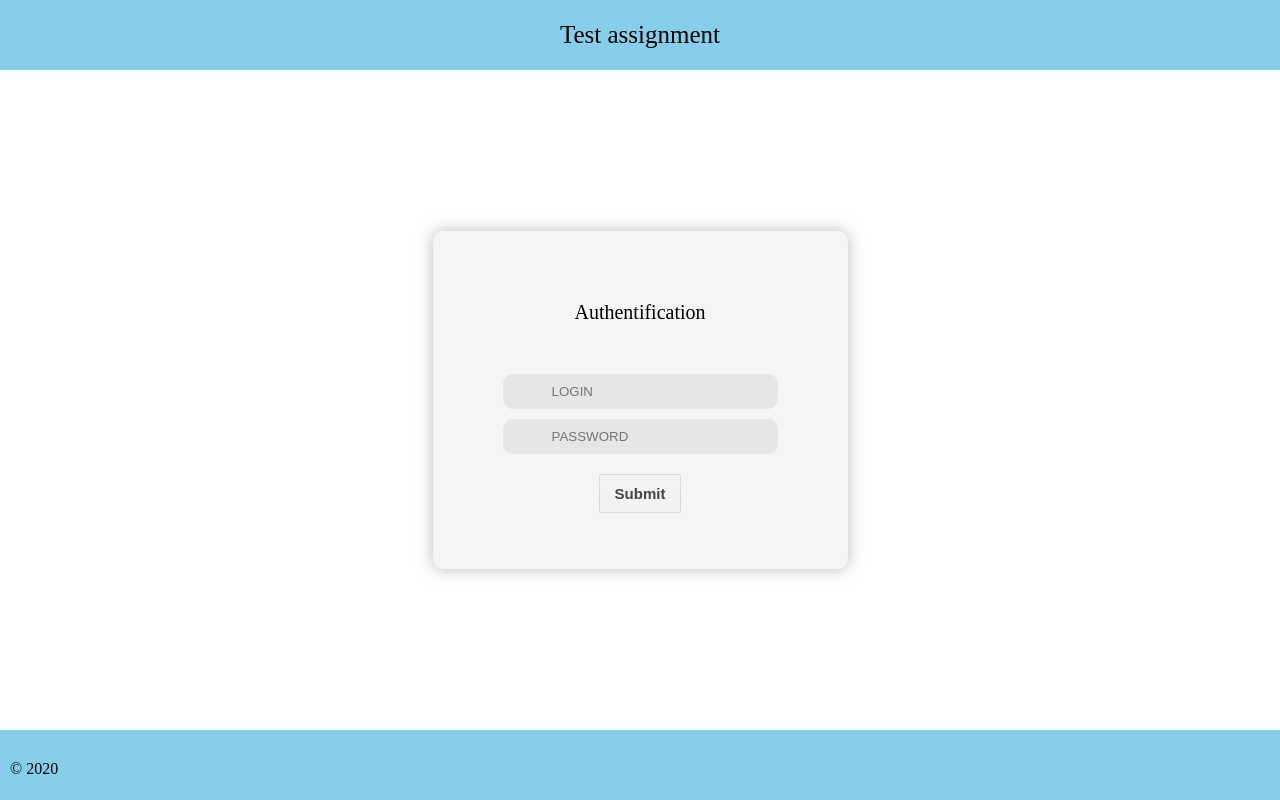
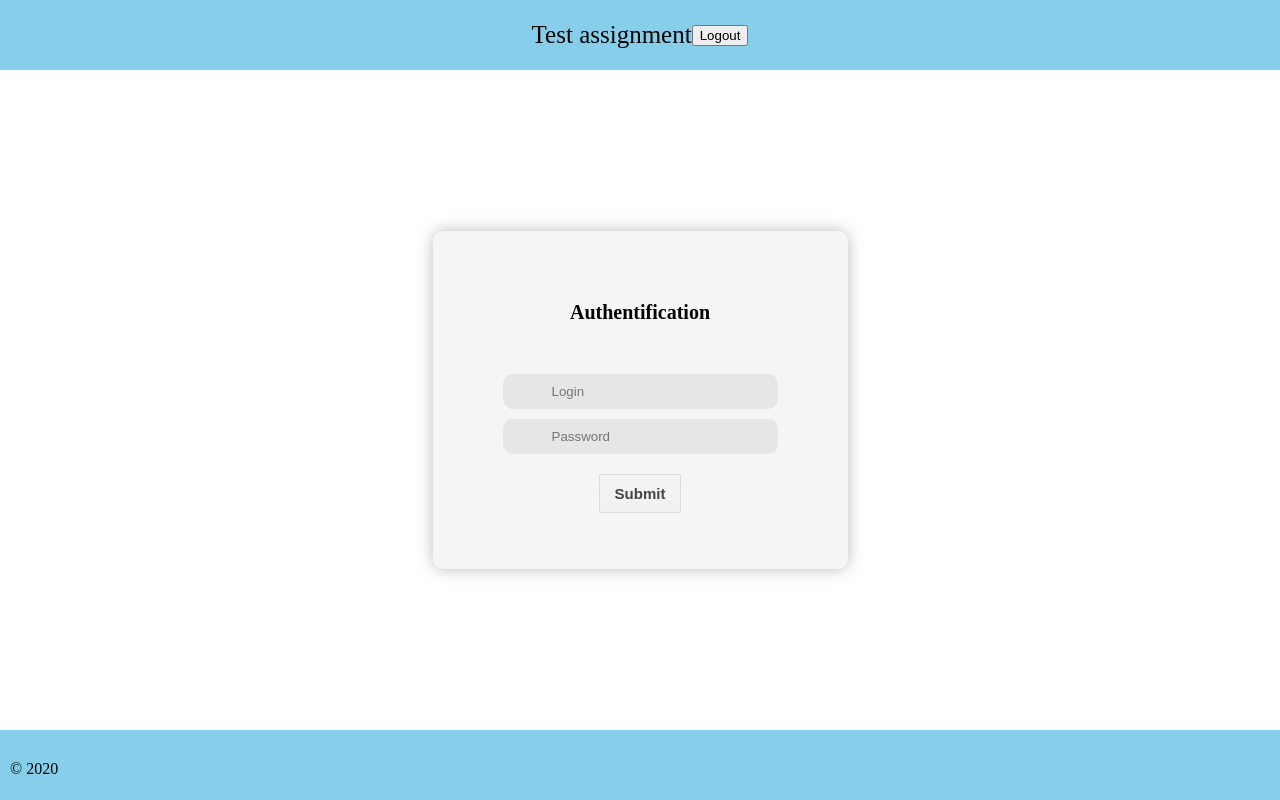
Before and after one commit to soldor37/authAsign, a Vue app: page /auth in a window 1280 px wide. Built offline with nearby package versions, Linux system fonts and the light colour scheme.

Commit message:
beta routes redirect

```diff
--- a/package.json
+++ b/package.json
@@ -11,7 +11,8 @@
     "axios": "^0.19.2",
     "core-js": "^3.6.5",
     "vue": "^2.6.11",
-    "vue-router": "^3.3.4"
+    "vue-router": "^3.3.4",
+    "vuex": "^3.4.0"
   },
   "devDependencies": {
     "@vue/cli-plugin-babel": "~4.4.0",
--- a/src/App.vue
+++ b/src/App.vue
@@ -3,6 +3,9 @@
     <body>
       <header class="header-content">
       <div class="header-title">Test assignment</div>
+      <div class="header__logout">
+        <button class="header__logout__btn" @click="logout()" >Logout</button>
+      </div>
     </header>
     <content class="view-content">
       <router-view></router-view>
@@ -17,7 +20,32 @@
 </template>
 
 <script>
-export default {};
+export default {
+  data: () => ({
+  }),
+  computed: {
+    isLoggedIn: function() {
+      return this.$store.getters.isLoggedIn;
+    }
+  },
+  methods: {
+    logout: function() {
+      this.$store.dispatch("logout").then(() => {
+        this.$router.push("/auth");
+      });
+    }
+  },
+  created: function() {
+    this.$http.interceptors.response.use(undefined, function(err) {
+      return new Promise(function() {
+        if (err.status === 401 && err.config && !err.config.__isRetryRequest) {
+          this.$store.dispatch("logout");
+        }
+        throw err;
+      });
+    });
+  }
+};
 </script>
 
 <style>
--- a/src/components/AuthPage.vue
+++ b/src/components/AuthPage.vue
@@ -5,13 +5,13 @@
         Authentification
       </span>
       <div class="window__wrap-input">
-        <input type="text" placeholder="Login" class="window__input"/>
+        <input type="text" v-model="user.login" placeholder="Login" class="window__input"/>
       </div>
       <div class="window__wrap-input">
-        <input type="password" placeholder="Password" class="window__input"/>
+        <input type="password" v-model="user.password" placeholder="Password" class="window__input"/>
       </div>
       <div class="window__submit">
-        <button type="submit" class="window__submit__btn">Submit</button>
+        <button class="window__submit__btn" @click="submit()" >Submit</button>
       </div>
     </form>
   </div>
@@ -19,7 +19,24 @@
 
 <script>
 export default {
-
+  name: "auth",
+  data(){
+    return{
+      user: {
+        login: '',
+        password: '',
+      }
+    }
+  },
+  methods: {
+      submit() {
+        let username = this.user.login
+        let password = this.user.password
+        this.$store.dispatch('login', { username, password })
+       .then(() => this.$router.push('/users'))
+       .catch(err => console.log(err))
+      }
+    }
 };
 </script>
 
@@ -34,6 +51,7 @@ export default {
 }
 .window__title{
   font-size: 20px;
+  font-weight: 600;
   padding-bottom: 40px;
 }
 .window {
@@ -58,7 +76,6 @@ export default {
 }
 .window__input{
   margin: 5px;
-  text-transform: uppercase;
   background: transparent;
   border: none;
   outline: none;
--- a/src/main.js
+++ b/src/main.js
@@ -1,6 +1,8 @@
 import Vue from 'vue'
 import App from './App.vue'
 import VueRouter from 'vue-router'
+import store from './store.js'
+import Axios from 'axios'
 
 import AuthPage from './components/AuthPage.vue'
 import Users from './components/Users.vue'
@@ -9,25 +11,30 @@ Vue.config.productionTip = false
 
 Vue.use(VueRouter)
 
+Vue.prototype.$http = Axios;
+const token = localStorage.getItem('token')
+if (token) {
+  Vue.prototype.$http.defaults.headers.common['Authorization'] = token
+}
+
 const routes = [
   {
     path: '/auth',
     component: AuthPage,
     name: 'auth',
-    // meta: {
-    //   requiresAuth: true,
-    //   is_admin: true
-    // }
+    meta: {
+      requiresAuth: false,
+    }
   },
   {
     path: '/users',
     component: Users,
     name: 'users',
-    // meta: {
-    //   requiresAuth: true,
-    //   is_admin: true
-    // }
+    meta: {
+      requiresAuth: true,
+    }
   },
+  { path: '*', redirect: '/users' }
 ]
 
 const router = new VueRouter({
@@ -35,7 +42,23 @@ const router = new VueRouter({
   mode: 'history'
 })
 
+router.beforeEach((to, from, next) => {
+ if(to.matched.some(record => record.meta.requiresAuth)){
+    if (store.getters.isLoggedIn) {
+      next()
+      return
+    }
+    else{
+      next('/auth')
+    }
+  }
+  else{
+    next()
+  }
+})
+
 new Vue({
   router,
+  store,
   render: h => h(App),
 }).$mount('#app')
--- /dev/null
+++ b/src/store.js
@@ -0,0 +1,85 @@
+import Vue from 'vue'
+import Vuex from 'vuex'
+import axios from 'axios'
+Vue.use(Vuex)
+export default new Vuex.Store({
+  state: {
+    status: '',
+    token: localStorage.getItem('token') || '',
+    user : {},
+  },
+  mutations: {
+    auth_request(state){
+      state.status = 'loading'
+    },
+    auth_success(state, token, user){
+      state.status = 'success'
+      state.token = token
+      state.user = user
+    },
+    auth_error(state){
+      state.status = 'error'
+    },
+    logout(state){
+      state.status = ''
+      state.token = ''
+    },
+  },
+  actions: {
+    login({commit}, user){
+      return new Promise((resolve, reject) => {
+        commit('auth_request')
+        .then(function(){
+          console.log(user)
+        })
+        // axios
+        // .post(`http://emphasoft-test-assignment.herokuapp.com/api-token-auth/`, user)
+        // .then(resp => {
+        //   const token = resp.data.token
+        //   localStorage.setItem('token', token)
+        //   //localStorage.setItem('is_admin',JSON.stringify(resp.data.user.is_admin))
+        //   axios.defaults.headers.common['Authorization'] = token
+        //   commit('auth_success', token, user)
+        //   resolve(resp)
+        // })
+        .catch(err => {
+          commit('auth_error')
+          localStorage.removeItem('token')
+          reject(err)
+        })
+      })
+    },
+    // register({commit}, user){
+    //   var hostname = window.location.hostname;
+    //   return new Promise((resolve, reject) => {
+    //     commit('auth_request')
+    //     axios({url: `http://${hostname}:3000/register`, data: user, method: 'POST' })
+    //     .then(resp => {
+    //       const token = resp.data.token
+    //       const user = resp.data.user
+    //       localStorage.setItem('token', token)
+    //       axios.defaults.headers.common['Authorization'] = token
+    //       commit('auth_success', token, user)
+    //       resolve(resp)
+    //     })
+    //     .catch(err => {
+    //       commit('auth_error', err)
+    //       localStorage.removeItem('token')
+    //       reject(err)
+    //     })
+    //   })
+    //  },
+     logout({commit}){
+      return new Promise((resolve) => {
+        commit('logout')
+        localStorage.removeItem('token')
+        delete axios.defaults.headers.common['Authorization']
+        resolve()
+      })
+     }
+  },
+  getters: {
+    isLoggedIn: state => !!state.token,
+    authStatus: state => state.status,
+  }
+})
```
Also changed, not shown: 1 other file (tests, documents, lock files or other folders).
